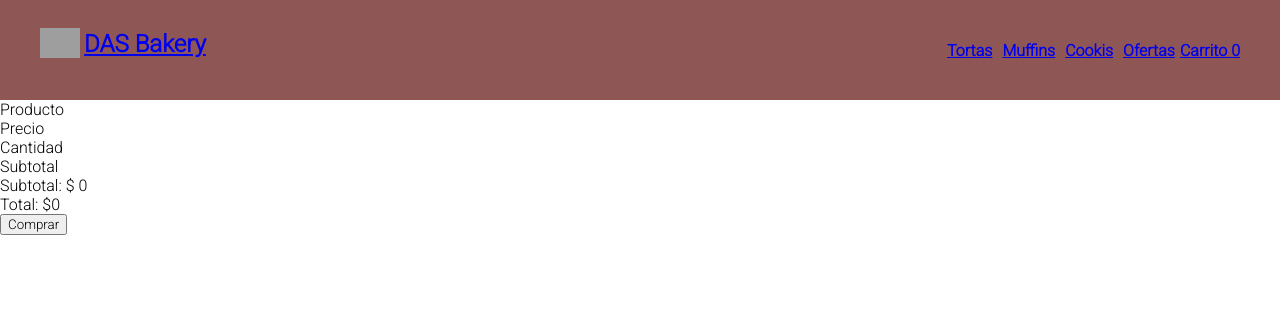
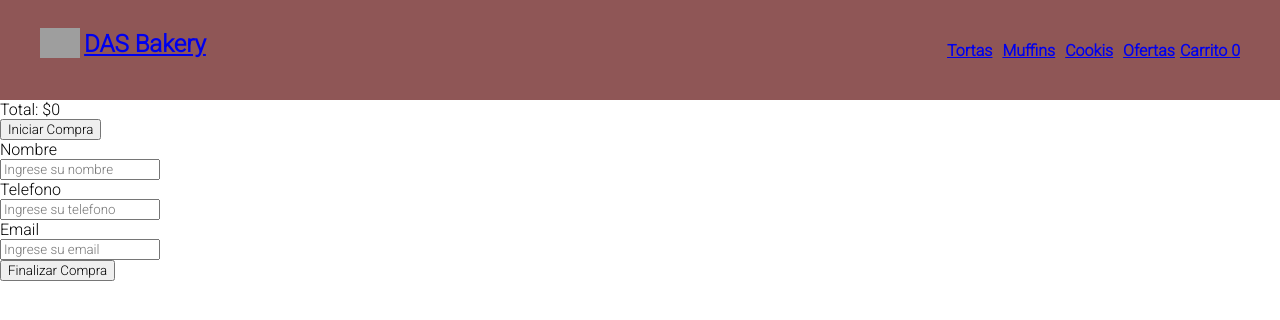
Before and after one commit to Romycavallaro/BakeryApp, a React (Create React App) app: page /cart in a window 1280 px wide. Shown: the top 320 px of the page. Built offline with nearby package versions, Linux system fonts and the light colour scheme; grey boxes are pictures that could not be loaded.

Commit message:
Entrega Firebase II

```diff
--- a/src/App.js
+++ b/src/App.js
@@ -5,8 +5,6 @@ import ItemDetailContainer from "./components/ItemDetailContainer"
 import { BrowserRouter, Route, Routes } from "react-router-dom"
 import MiProvider from "./components/CartContext"
 import Cart from "./components/Cart"
-
-
 
 
 const App = () => {
--- a/src/components/Cart.js
+++ b/src/components/Cart.js
@@ -1,30 +1,63 @@
-import React from 'react';
-import { useContext } from 'react';
-import { Link } from 'react-router-dom';
+import { addDoc, collection, serverTimestamp } from 'firebase/firestore';
+import React, { useState, useContext, Link } from 'react';
+import { db } from '../configuraciones/firebase';
 import { contexto } from './CartContext';
+import OrderForm from "./Form/OrderForm";
 
 const Cart = () => {
-  const resultado = useContext(contexto);
+
+  const [userData, setUserData] = useState({ name: '', email: '', phone: '' });
+  const [orderId, setOrderId] = useState('');
+
+  const { carrito, removeItem, totalPrice, clearItems} = useContext(contexto);
+
+  const handleChange = (e) => {
+      const { name, value } = e.target;
+      setUserData({
+          ...userData,
+          [name]: value,
+      });
+  };
+
+  console.log(userData);
+
+  const handleSubmit = (e) => {
+      e.preventDefault();
+      const objOrden = {
+          buyer: {
+              name: userData.name,
+              phone: userData.phone,
+              email: userData.email,
+          },
+          carrito,
+          total: totalPrice,
+          date: serverTimestamp(),
+      };
+
+      const ref = collection(db, 'orders');
+      addDoc(ref, objOrden)
+      .then((response) => {
+        console.log(response.id);
+          setOrderId(response.id);
+          clearItems();
+      })
+  };
+
+  if (orderId !== '') {
+      return <h1>Gracias por tu compra, tu número de envío es: {orderId}</h1>;
+  }
+
   return (
     <>
-      {resultado.carrito.lenght < 1 ? (
+      {carrito.lenght < 1 ? (
         <div>
-          <p>
-            Tu carrito está vacío. Por favor, agregá algún producto para poder
-            continuar.
-          </p>
+          <p>Tu carrito está vacío. Por favor, agregá algún producto para poder
+            continuar.</p>
           <Link to="/">Volver al inicio</Link>
         </div>
       ) : (
         <div>
-          <div>
-            <p>Producto</p>
-            <p>Precio</p>
-            <p>Cantidad</p>
-            <p>Subtotal</p>
-          </div>
-          <div>
-            {resultado.carrito.map((item) => (
+            {carrito.map((item) => (
               <div key={item.id}>
                 <div>
                   <div>Item id: {item.id}</div>
@@ -33,16 +66,18 @@ const Cart = () => {
                   <div>{item.price}</div>
                   <div>{item.quantity}</div>
                 </div>
-
-                <button onClick={() => resultado.removeItem(item.id)}>Cancelar Item</button>
-              </div>
-            ))}
-            <div>
-              <p>Subtotal: $ {resultado.totalPrice}</p>
-              <p>Total: ${resultado.totalPrice}</p>
-              <button>Comprar</button>
-            </div>
-          </div>
+                <button onClick={() => removeItem(item.id)}>Cancelar Item</button>
+        </div>
+      ))}
+        <div>
+          <p>Total: ${totalPrice}</p>
+          <button>Iniciar Compra</button>
+        </div>
+        <OrderForm
+            handleChange={handleChange}
+            userData={userData}
+            handleSubmit={handleSubmit}
+        />
         </div>
       )}
     </>
--- /dev/null
+++ b/src/components/Form/OrderForm.js
@@ -0,0 +1,47 @@
+import React from 'react';
+
+const OrderForm = ({ handleChange, userData, handleSubmit }) => {
+  return (
+    <form onSubmit={handleSubmit}>
+      <div>
+        <label>Nombre</label>
+        <br />
+        <input
+          type="text"
+          placeholder="Ingrese su nombre"
+          name="name"
+          onChange={handleChange}
+          value={userData.name}
+          required
+        ></input>
+      </div>
+      <div>
+        <label>Telefono</label>
+        <br />
+        <input
+          type="number"
+          placeholder="Ingrese su telefono"
+          name="phone"
+          onChange={handleChange}
+          value={userData.phone}
+          required
+        ></input>
+      </div>
+      <div>
+        <label>Email</label>
+        <br />
+        <input
+          type="email"
+          placeholder="Ingrese su email"
+          name="email"
+          onChange={handleChange}
+          value={userData.email}
+          required
+        ></input>
+      </div>
+      <button>Finalizar Compra</button>
+    </form>
+  );
+};
+
+export default OrderForm;
--- a/src/components/ItemDetail.js
+++ b/src/components/ItemDetail.js
@@ -28,9 +28,15 @@ const ItemDetail = ({id, name, img, price, descripcion, stock}) => {
             {amount < 1 ? (
               <ItemCount stock={stock} initial={1} onAdd={onAdd} />
             ) : (
-              <Link to="/cart">
-                <button onClick = {agregarItemCarrito}> Finalizar Compra </button>
-              </Link>
+              <div>
+                <Link to="/cart">
+                  <button
+                    onClick={agregarItemCarrito}
+                  >
+                    Terminar mi compra
+                  </button>
+                </Link>
+              </div>
             )}
           </>
         ) : (
--- a/src/components/ItemDetailContainer.js
+++ b/src/components/ItemDetailContainer.js
@@ -2,8 +2,8 @@ import React, { useEffect, useState } from "react";
 import ItemDetail from './ItemDetail';
 import { useParams } from 'react-router-dom';
 import Spinner from './Spinner';
-import { db } from './../configuraciones/firebase';
-import { doc, getDoc, collection } from 'firebase/firestore';
+import { collectionProductos } from './../configuraciones/firebase';
+import { doc, getDoc} from 'firebase/firestore';
 
 
 const ItemDetailContainer = () => {
@@ -12,9 +12,9 @@ const ItemDetailContainer = () => {
 
     useEffect(() =>{
 
-        getDoc(doc(collection(db, 'productos'), id))
+      const ref = doc(collectionProductos, id);
+      getDoc(ref)
         .then((res) => {
-          console.log(res.data(), res.id);
           setItem({
             id: res.id,
             ...res.data(),
--- a/src/components/ItemListContainer.js
+++ b/src/components/ItemListContainer.js
@@ -2,8 +2,8 @@ import React, { useEffect, useState } from "react"
 import ItemList from "./ItemList"
 import { Link, useParams } from "react-router-dom";
 import Spinner from './Spinner';
-import { db } from "./../configuraciones/firebase";
-import { getDocs, collection, query, where } from "firebase/firestore";
+import { collectionProductos } from "./../configuraciones/firebase";
+import { getDocs, query, where } from "firebase/firestore";
 
 
 const ItemListContainer = (props) => {
@@ -16,8 +16,8 @@ const ItemListContainer = (props) => {
       setLoading(true);
 
       const ref = categoryId
-      ? query(collection(db, 'productos'), where('categoryId', '==', categoryId))
-      : collection(db, 'productos');
+      ? query(collectionProductos, where('categoryId', '==', categoryId))
+      : collectionProductos;
 
     getDocs(ref)
       .then((res) => {
--- a/src/configuraciones/firebase.js
+++ b/src/configuraciones/firebase.js
@@ -1,5 +1,5 @@
 import { initializeApp } from "firebase/app";
-import  {getFirestore } from "firebase/firestore"
+import  { collection, getFirestore } from "firebase/firestore"
 
 const firebaseConfig = {
   apiKey: "AIzaSyAvWPRZ9EM7MYHjWPACVLEvsZjAhmtiUcs",
@@ -13,3 +13,6 @@ const firebaseConfig = {
 
 const app = initializeApp(firebaseConfig);
 export const db = getFirestore(app);
+
+export const collectionProductos = collection(db, 'productos');
+export const collectionOrden = collection(db, 'orders')
--- a/src/utils/productos.js
+++ b/src/utils/productos.js
@@ -1,6 +1,5 @@
 const productos = [
     {
-        id: 1,
         name: 'Torta Letter Cake',
         price: 1000,
         descripcion: 'Torta en forma de letra rellena y decorada',
@@ -9,7 +8,6 @@ const productos = [
         categoryId : 'Tortas'
     },
     {
-        id: 2,
         name: 'Muffins de Red Velvet',
         price: 1200,
         descripcion: '6 muffins base red velvet con frostin',
@@ -19,7 +17,6 @@ const productos = [
     },
 
     {
-        id: 4,
         name: 'Cookies',
         price: 1100,
         descripcion: '12 Cookies personalizadas',
```
